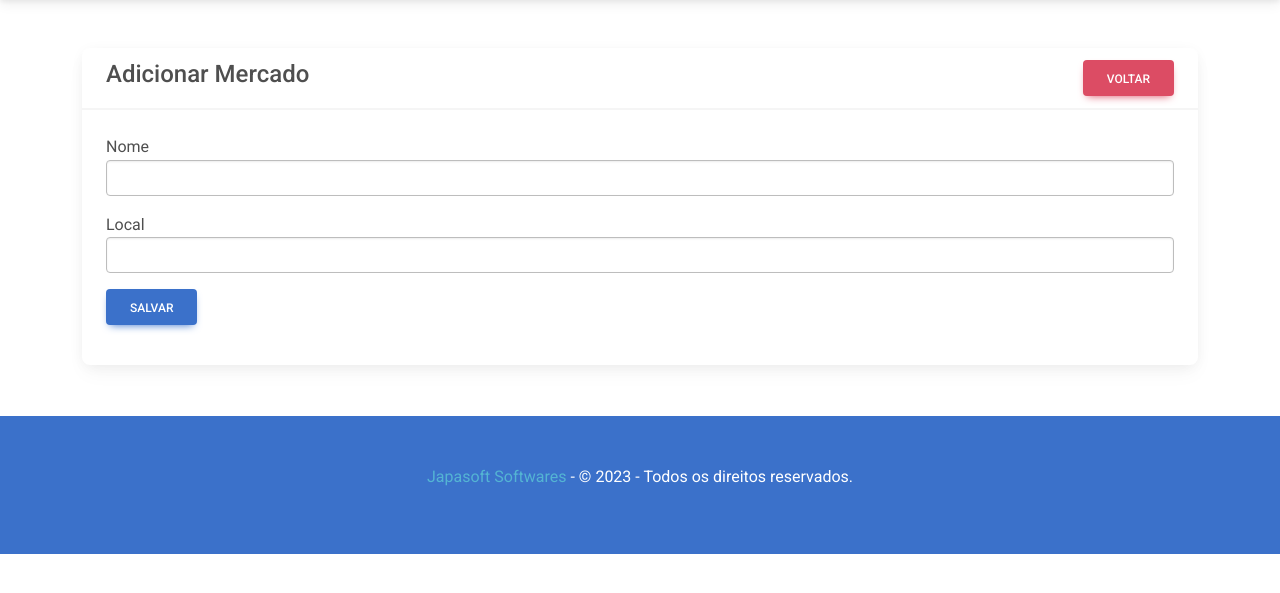
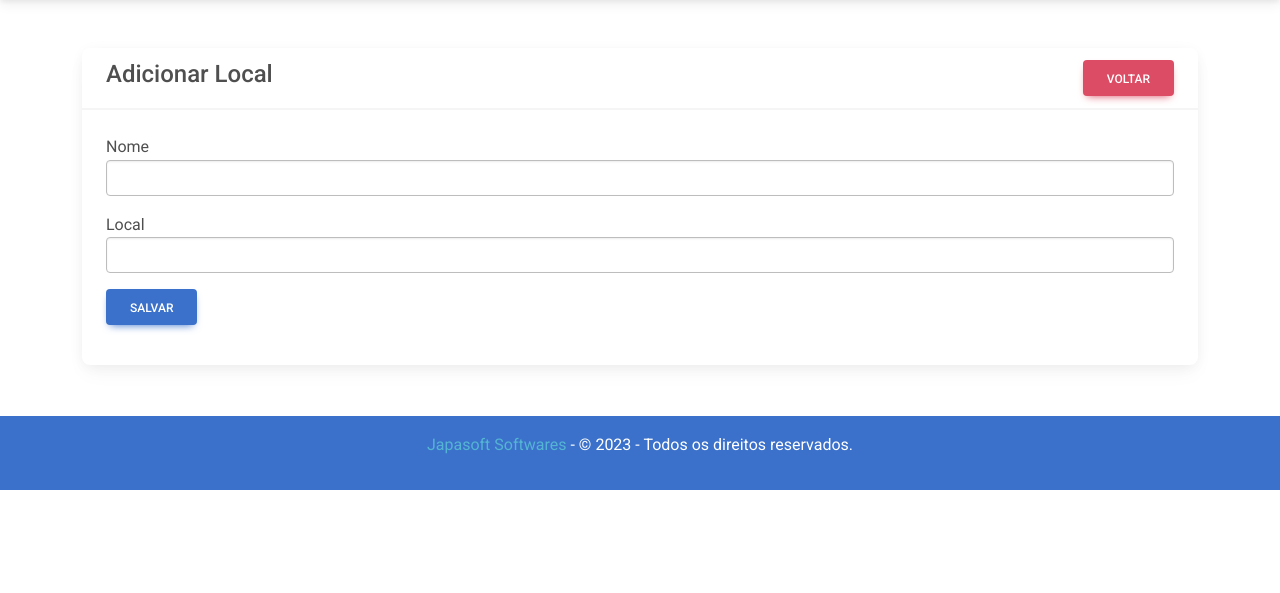
Before and after one commit to jairpn/CRUD, a PHP site: page /mercados.php in a window 1280 px wide. Shown: the part 59-652 px from the top of the page. Run offline with PHP 8.4, Linux system fonts and the light colour scheme; data that the repository does not hold is empty; some libraries are stand-ins or nearby versions.

Commit message:
ATUALIZACAO 3 230123

```diff
--- a/incview/footer.php
+++ b/incview/footer.php
@@ -1,9 +1,7 @@
 <br /><br />
 
-<footer class="p-5 mb-2 bg-primary text-white text-center">
-
+<footer class="p-3 mb-2 bg-primary text-white text-center">
     <p><a class="link-info"  href="https://japasoft.com.br" target="_blank">Japasoft Softwares</a> - © <?= Date('Y') ?> - Todos os direitos reservados.</p>
-
 </footer>
 
 </body>
--- a/incview/head.php
+++ b/incview/head.php
@@ -16,6 +16,3 @@
 
     <title>Japasoft Softwares</title>
 </head>
-
-
-<script src="https://cdn.jsdelivr.net/npm/bootstrap@5.3.0-alpha1/dist/js/bootstrap.bundle.min.js" integrity="sha384-w76AqPfDkMBDXo30jS1Sgez6pr3x5MlQ1ZAGC+nuZB+EYdgRZgiwxhTBTkF7CXvN" crossorigin="anonymous"></script>
--- a/incview/script.php
+++ b/incview/script.php
@@ -1,2 +1,4 @@
-<?php
-echo "<script src='https://cdn.jsdelivr.net/npm/bootstrap@5.1.3/dist/js/bootstrap.bundle.min.js'></script>";
+
+<script src='https://cdn.jsdelivr.net/npm/bootstrap@5.1.3/dist/js/bootstrap.bundle.min.js'></script>
+
+<script  type='text/javascript'  src='https://cdnjs.cloudflare.com/ajax/libs/mdb-ui-kit/6.1.0/mdb.min.js'></script>
--- a/mercados.php
+++ b/mercados.php
@@ -24,7 +24,7 @@ $res = mysqli_query($con, $sql);
             <div class="col-md-12">
                 <div class="card">
                     <div class="card-header">
-                        <h4>Adicionar Mercado
+                        <h4>Adicionar Local
                             <a href="index.php" class="btn btn-danger float-end">VOLTAR</a>
                         </h4>
                     </div>
@@ -55,6 +55,3 @@ $res = mysqli_query($con, $sql);
     include './incview/script.php';
     include './incview/footer.php';
     ?>
-</body>
-
-</html>
```
Also changed, not shown: index.php (+5 -3 lines).
